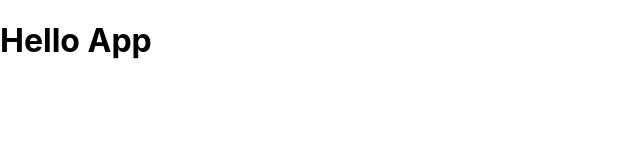
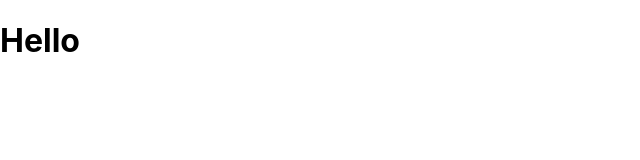
Before and after one commit to arieelarg/wave-portal-client, a React (Create React App) app: page / in a window 1280 px wide. Shown: the top 160 px of the page, without its empty margins (0-640 px from the left). Built offline with nearby package versions, Linux system fonts and the light colour scheme.

Commit message:
feat(window): check if wallet is connected with ethereum present in window

```diff
--- a/src/App.js
+++ b/src/App.js
@@ -1,5 +1,20 @@
-function App() {
-  return <h1>Hello App</h1>;
-}
+import React, { useEffect } from "react";
+import "./App.css";
+
+const App = () => {
+  const checkIfWalletIsConnected = () => {
+    const { ethereum } = window || {};
+
+    if (!ethereum) {
+      console.log("Make sure you have metamask!");
+    } else {
+      console.log("Ethereum object", ethereum);
+    }
+  };
+
+  useEffect(() => checkIfWalletIsConnected(), []);
+
+  return <h1>Hello</h1>;
+};
 
 export default App;
```
